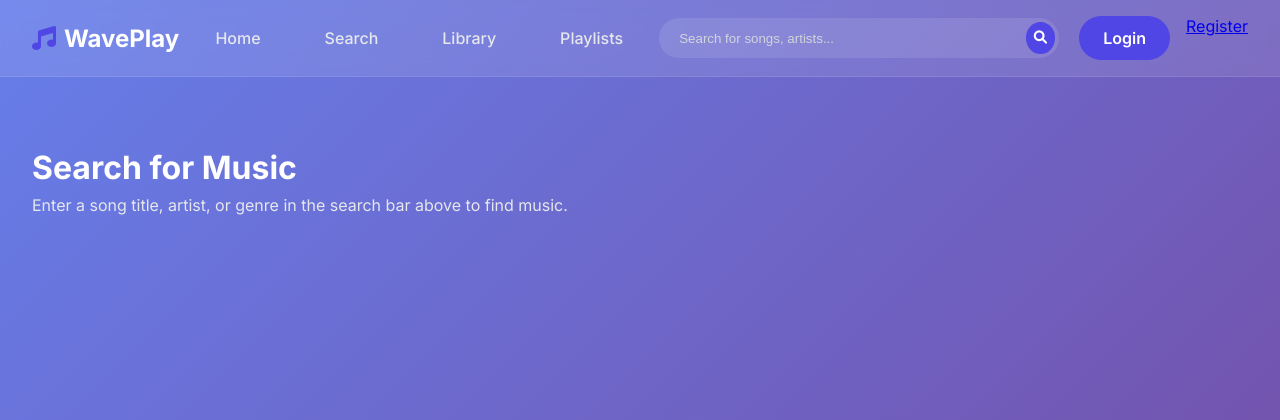
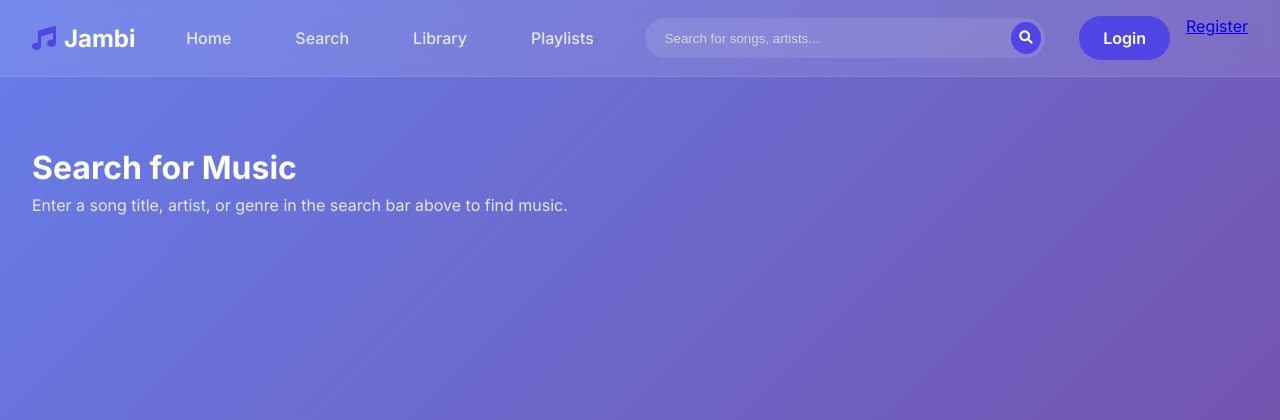
Before and after one commit to RubaiMahmud/project_470, a Flask app: page /search in a window 1280 px wide. Shown: the top 420 px of the page. Run offline with Flask 3, Linux system fonts and the light colour scheme; parts of the project's set-up code (start-up, migrations or seed data) failed here and were passed over.

Commit message:
Text changes

```diff
--- a/templates/index.html
+++ b/templates/index.html
@@ -2,8 +2,8 @@
 {% block content %}
 <section class="hero-section">
   <div class="hero-content">
-    <h1 class="hero-title">Feel the Wave. Play Your Music.</h1>
-    <p class="hero-subtitle">A delightful music streaming experience with a premium player, quick search, playlists, and favorites. No setup required to start listening.</p>
+    <h1 class="hero-title">Play Your Music.</h1>
+    <p class="hero-subtitle"> </p>
     <div class="hero-actions">
       <button class="btn-primary" onclick="playRandomSong()"><i class="fas fa-play"></i> Play something</button>
 
@@ -37,7 +37,7 @@
           {% set is_liked = song.id|string in liked_song_ids|map('string') %}
           <button class="action-btn favorite-btn {{ 'liked' if is_liked }}"> {# ADDED liked class #}
             <i class="{{ 'fas' if is_liked else 'far' }} fa-heart"></i>
-            Favorite
+
           </button>
           {% if current_user.is_authenticated and current_user.is_admin %}
             <form method="POST" action="{{ url_for('delete_song', song_id=song.id) }}" onsubmit="return confirm('Are you sure?');">
--- a/templates/layout.html
+++ b/templates/layout.html
@@ -3,7 +3,7 @@
 <head>
   <meta charset="UTF-8">
   <meta name="viewport" content="width=device-width, initial-scale=1.0">
-  <title>WavePlay - Music Streaming</title>
+  <title>JAMBI</title>
   <link rel="stylesheet" href="{{ url_for('static', filename='css/styles.css') }}">
   <link href="https://fonts.googleapis.com/css2?family=Inter:wght@300;400;500;600;700&display=swap" rel="stylesheet">
   <link rel="stylesheet" href="https://cdnjs.cloudflare.com/ajax/libs/font-awesome/6.0.0/css/all.min.css">
@@ -13,7 +13,7 @@
     <div class="nav-container">
       <div class="logo">
         <i class="fas fa-music"></i>
-        <span>WavePlay</span>
+        <span>Jambi</span>
       </div>
 
       <nav class="main-nav">
```
